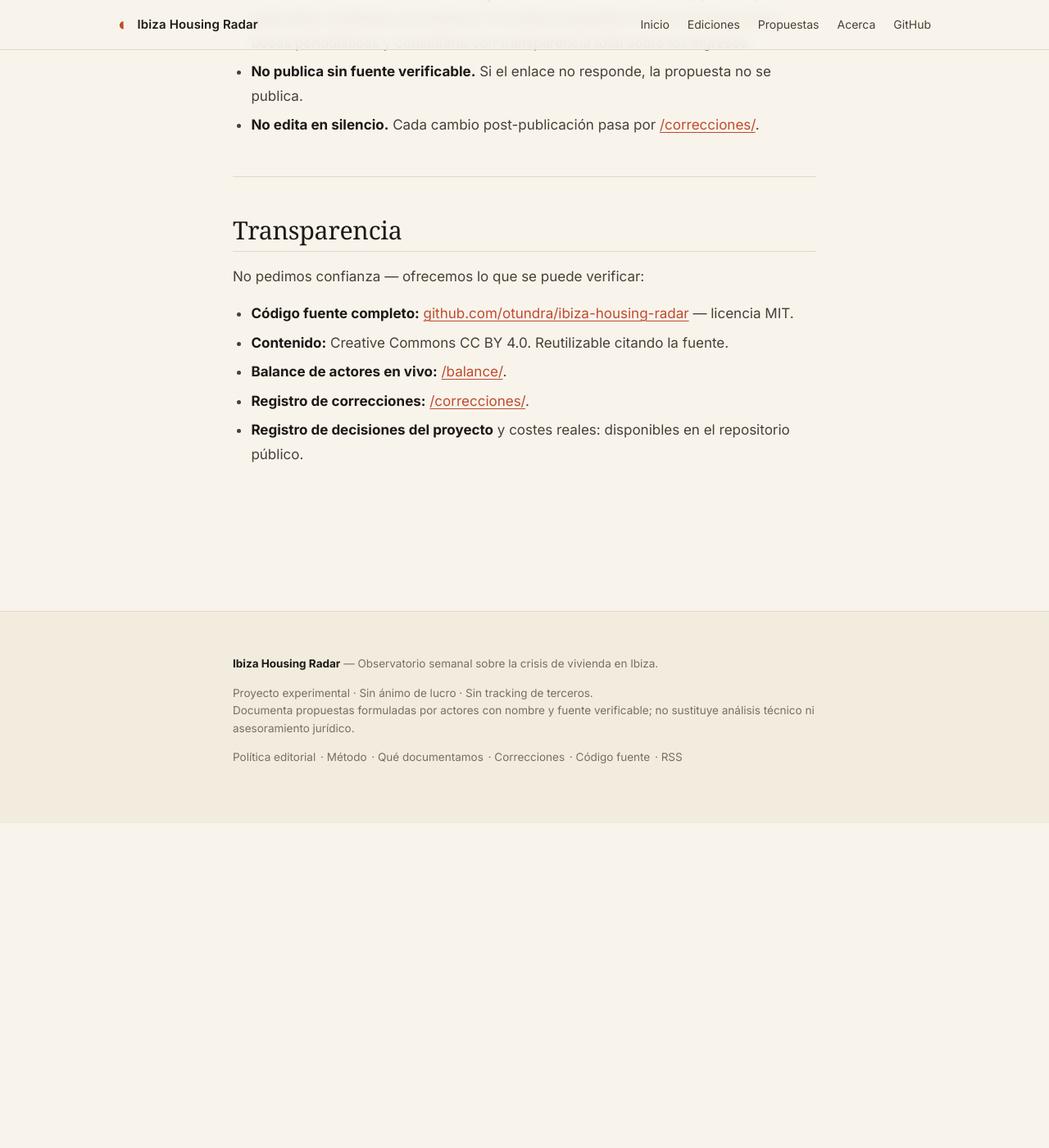
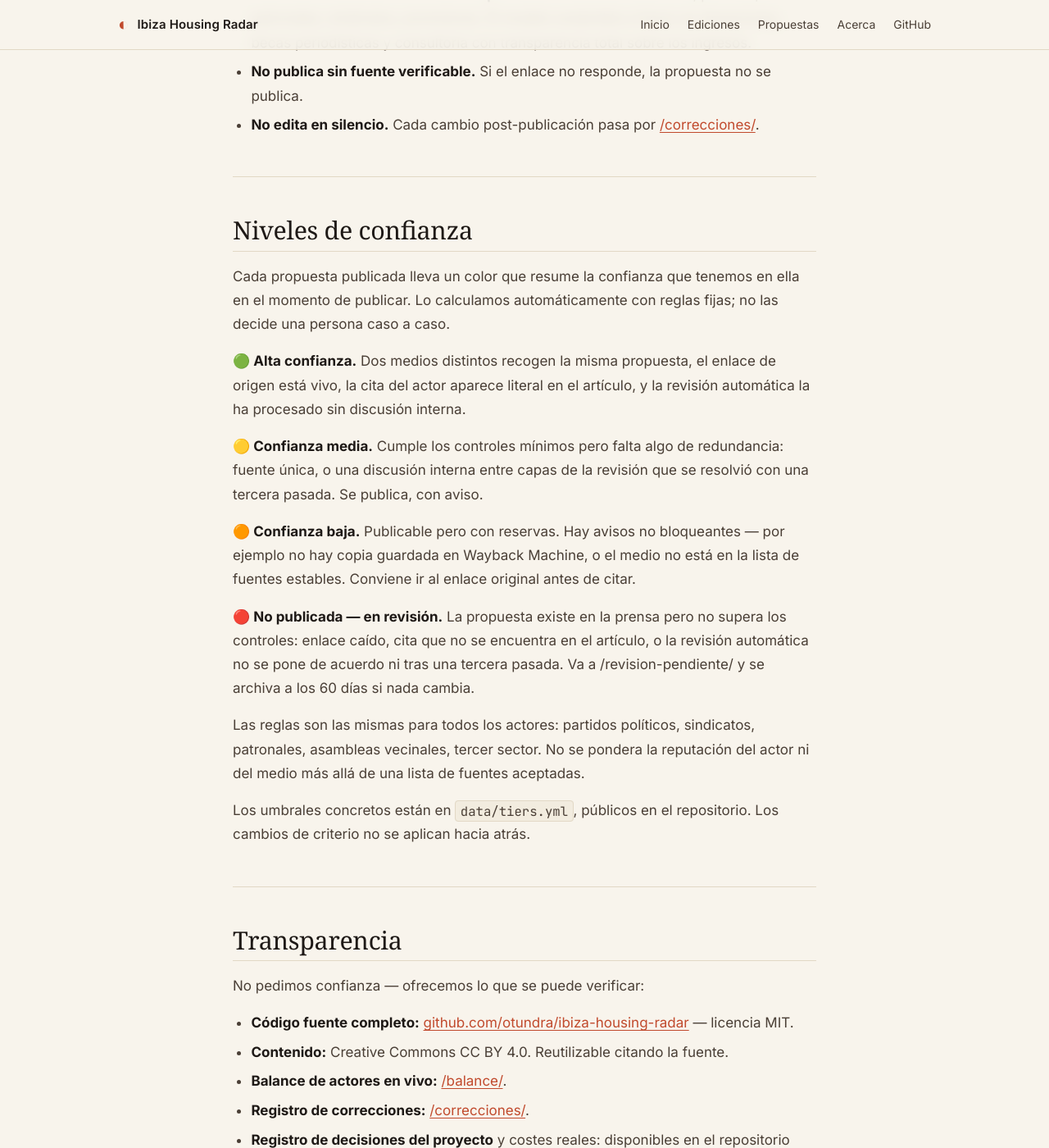
Before and after one commit to otundra/ibiza-housing-radar, a Jekyll site: the page built from docs/metodo.md, in a window 1280 px wide and 1400 px high, scrolled down 4479 px. Shown: the whole window at 82% size. Built offline with Jekyll 4.4.1, drawn with Linux system fonts in a browser that asks for light colours; some web fonts are replaced; before the commit the page ends 5483 px from its top, so only the background shows below that.

Commit message:
docs(metodo): añadir sección niveles de confianza (#tiers)
Copy público del sistema de tiers según ESTUDIO-TIERS.md §5.2.
Ancla /metodo/#niveles-de-confianza. Sin badge visual (Fase 4, D9/Q5).

Co-Authored-By: Claude Sonnet 4.6 <noreply@anthropic.com>

```diff
--- a/docs/metodo.md
+++ b/docs/metodo.md
@@ -92,6 +92,24 @@ Ningún observatorio es neutral. Enumeramos los sesgos conocidos. Si detectas un
 
 ---
 
+## Niveles de confianza {#niveles-de-confianza}
+
+Cada propuesta publicada lleva un color que resume la confianza que tenemos en ella en el momento de publicar. Lo calculamos automáticamente con reglas fijas; no las decide una persona caso a caso.
+
+**🟢 Alta confianza.** Dos medios distintos recogen la misma propuesta, el enlace de origen está vivo, la cita del actor aparece literal en el artículo, y la revisión automática la ha procesado sin discusión interna.
+
+**🟡 Confianza media.** Cumple los controles mínimos pero falta algo de redundancia: fuente única, o una discusión interna entre capas de la revisión que se resolvió con una tercera pasada. Se publica, con aviso.
+
+**🟠 Confianza baja.** Publicable pero con reservas. Hay avisos no bloqueantes — por ejemplo no hay copia guardada en Wayback Machine, o el medio no está en la lista de fuentes estables. Conviene ir al enlace original antes de citar.
+
+**🔴 No publicada — en revisión.** La propuesta existe en la prensa pero no supera los controles: enlace caído, cita que no se encuentra en el artículo, o la revisión automática no se pone de acuerdo ni tras una tercera pasada. Va a /revision-pendiente/ y se archiva a los 60 días si nada cambia.
+
+Las reglas son las mismas para todos los actores: partidos políticos, sindicatos, patronales, asambleas vecinales, tercer sector. No se pondera la reputación del actor ni del medio más allá de una lista de fuentes aceptadas.
+
+Los umbrales concretos están en `data/tiers.yml`, públicos en el repositorio. Los cambios de criterio no se aplican hacia atrás.
+
+---
+
 ## Transparencia
 
 No pedimos confianza — ofrecemos lo que se puede verificar:
```
